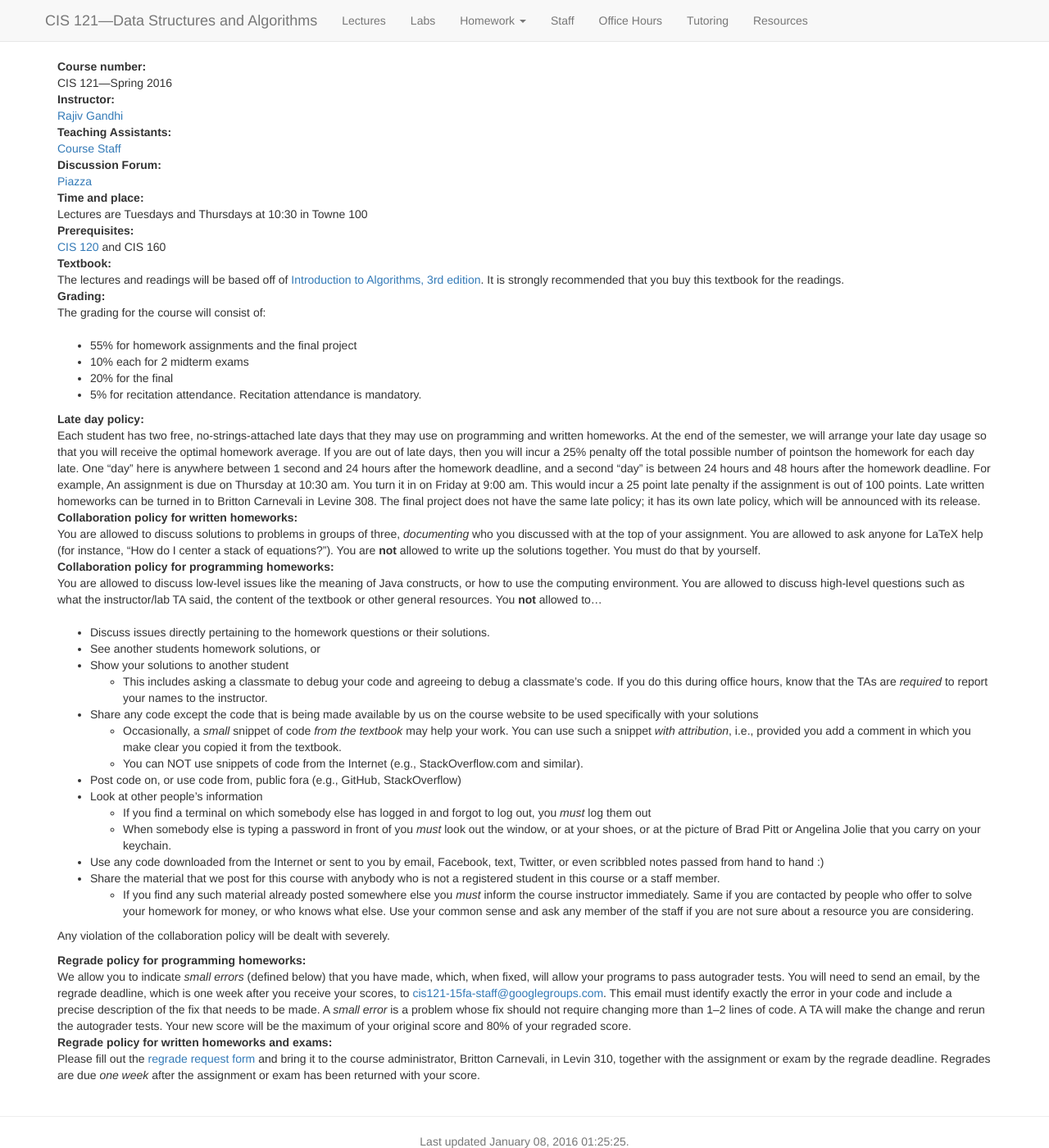
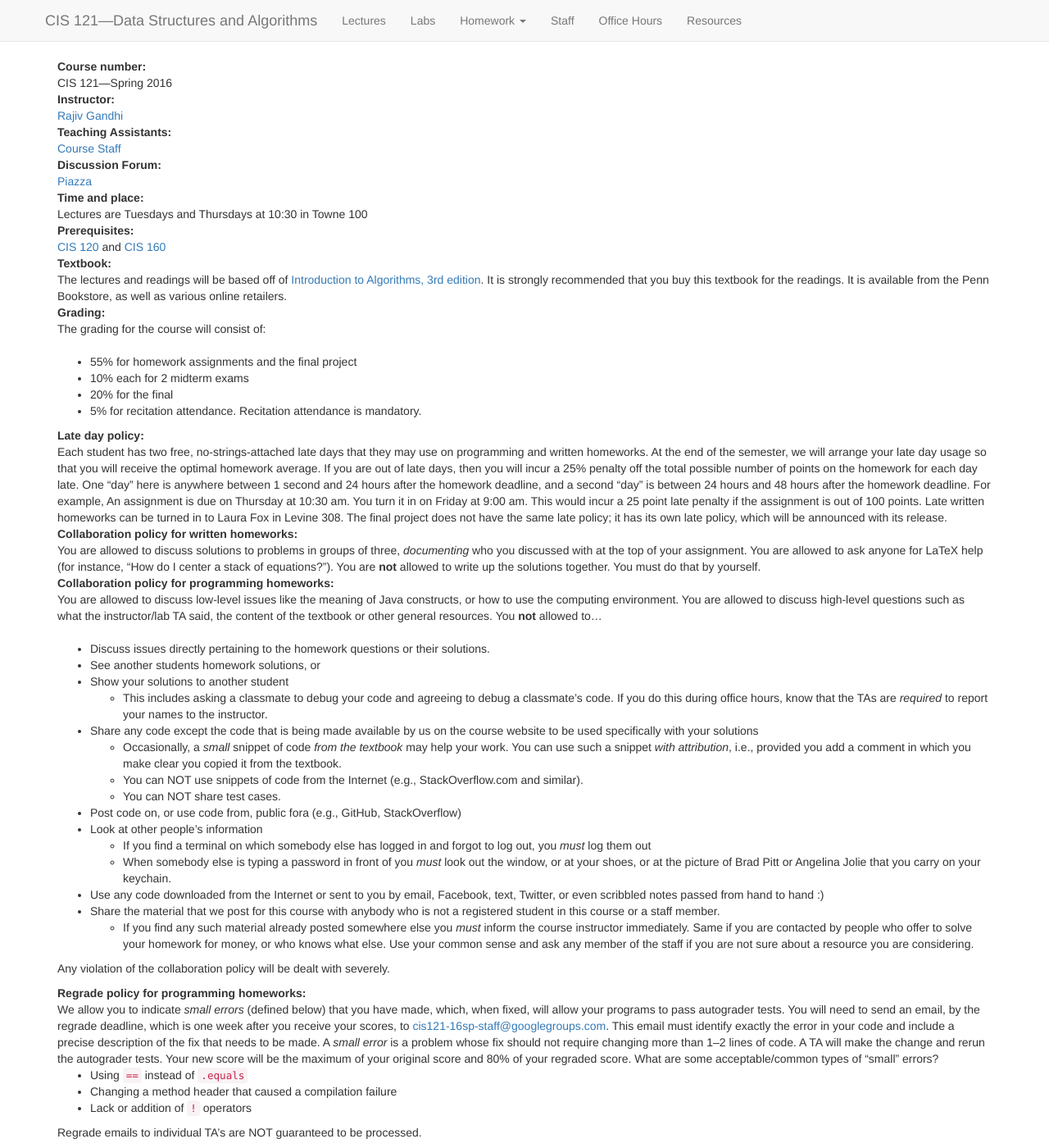
Before and after one commit to vikramkh/course-website-16fa, a Jekyll site: the page built from index.md, in a window 1280 px wide and 1400 px high. Shown: the whole window at 82% size. Built offline with Jekyll 4.4.1, drawn with Linux system fonts in a browser that asks for light colours; nearby versions of some CDN libraries; some of the changed text lies outside the part shown.

Commit message:
some small updates and wording plus pictures

```diff
--- a/_layouts/default.html
+++ b/_layouts/default.html
@@ -45,18 +45,14 @@
               <a class="dropdown-toggle" data-toggle="dropdown" href="{{ site.baseurl }}/homework.html">Homework <span class="caret"></span></a>
               <ol class="dropdown-menu">
                 <li><a href="{{ site.baseurl }}/homework.html">Homework Materials</a></li>
-                <li><a href="https://fling.seas.upenn.edu/~cis121/cgi-bin/15fa/submit.cgi">Submission</a></li>
-                <li><a href="https://webdav.seas.upenn.edu/~cis121/webdav/maven2/site/">Maven Site</a></li>
+                <li><a href="https://fling.seas.upenn.edu/~cis121/cgi-bin/16sp/submit.cgi">Submission</a></li>
+                <li><a href="https://webdav.seas.upenn.edu/~cis121/webdav/maven2/site/">CIS121 Javadocs</a></li>
                 <li><a href="{{ site.baseurl }}/java_style_guide.html">Java Style Guide</a></li>
                 <li><a href="{{ site.baseurl }}/testing_guide.html">Testing Guide</a></li>
-                <li><a href="https://drive.google.com/open?id=16s3lIgEyCOSpuwO8jkhYQ6p7dlOgQKpLH78YMgFcpJ8">Maven Eclipse Setup Guide</a></li>
               </ol>
             </li>
             <li id="staff"><a href="{{ site.baseurl }}/staff.html">Staff</a></li>
             <li id="schedule"><a href="{{ site.baseurl }}/schedule.html">Office Hours</a></li>
-            <li id="tutoring"><a href="http://www.vpul.upenn.edu/tutoring/">Tutoring</a></li>
-
-            </li>
             <li id="resources"><a href="{{ site.baseurl }}/resources.html">Resources</a></li>
           </ul>
         </nav>
--- a/index.md
+++ b/index.md
@@ -20,12 +20,12 @@ Time and place:
 : Lectures are Tuesdays and Thursdays at 10:30 in Towne 100
 
 Prerequisites:
-: [CIS 120](http://www.seas.upenn.edu/~cis120/) and CIS 160
+: [CIS 120](http://www.seas.upenn.edu/~cis120/) and [CIS 160](http://www.thepigeonholeprinciple.com)
 
 Textbook:
 : The lectures and readings will be based off of
 [Introduction to Algorithms, 3rd edition](http://www.amazon.com/Introduction-Algorithms-3rd-Thomas-Cormen/dp/0262033844/).
-It is strongly recommended that you buy this textbook for the readings.
+It is strongly recommended that you buy this textbook for the readings. It is available from the Penn Bookstore, as well as various online retailers.
 
 Grading:
 : The grading for the course will consist of:
@@ -40,14 +40,14 @@ Late day policy:
 programming and written homeworks. At the end of the semester, we will arrange
 your late day usage so that you will receive the optimal homework average. If
 you are out of late days, then you will incur a 25% penalty off the
-total possible number of pointson the homework for
+total possible number of points on the homework for
 each day late. One "day" here is anywhere between 1 second and 24 hours after
 the homework deadline, and a second "day" is between 24 hours and 48 hours after
 the homework deadline. For example, An assignment is due on Thursday at 10:30 am.
 You turn it in on Friday at 9:00 am. This would incur a 25 point late penalty
 if the assignment is out of 100 points.
-Late written homeworks can be turned in to Britton
-Carnevali in Levine 308. The final project does not have the same late policy;
+Late written homeworks can be turned in to Laura Fox
+in Levine 308. The final project does not have the same late policy;
 it has its own late policy, which will be announced with its release.
 
 Collaboration policy for written homeworks:
@@ -79,6 +79,7 @@ Collaboration policy for programming homeworks:
         from the textbook.
     -   You can NOT use snippets of code from the Internet (e.g.,
         StackOverflow.com and similar).
+    -   You can NOT share test cases.
 -   Post code on, or use code from, public fora (e.g., GitHub,
     StackOverflow)
 -   Look at other people’s information
@@ -106,16 +107,23 @@ Regrade policy for programming homeworks:
     which, when fixed, will allow your programs to pass autograder tests. You
     will need to send an email, by the regrade deadline, which is one week after
     you receive your scores, to
-    [cis121-15fa-staff@googlegroups.com](mailto:cis121-16sp-staff@googlegroups.com).
+    [cis121-16sp-staff@googlegroups.com](mailto:cis121-16sp-staff@googlegroups.com).
     This email must identify exactly the error in your code and include a
     precise description of the fix that needs to be made. A *small error* is a
     problem whose fix should not require changing more than 1--2 lines of code.
     A TA will make the change and rerun the autograder tests. Your new score
     will be the maximum of your original score and 80% of your regraded score.
+    What are some acceptable/common types of "small" errors?
+
+    - Using `==` instead of `.equals`
+    - Changing a method header that caused a compilation failure
+    - Lack or addition of `!` operators
+
+    Regrade emails to individual TA's are NOT guaranteed to be processed.
 
 Regrade policy for written homeworks and exams:
 : Please fill out the
 [regrade request form](content/hws/regrade_request_15fa.pdf) and bring it to the
-course administrator, Britton Carnevali, in Levin 310, together with the
+course administrator, Britton Carnevali, in Levine 310, together with the
 assignment or exam by the regrade deadline. Regrades are due *one week* after
 the assignment or exam has been returned with your score.
```
Also changed, not shown: _data/resources.yaml (+7 -0 lines), assets/img/staff/amit.jpg (added).
